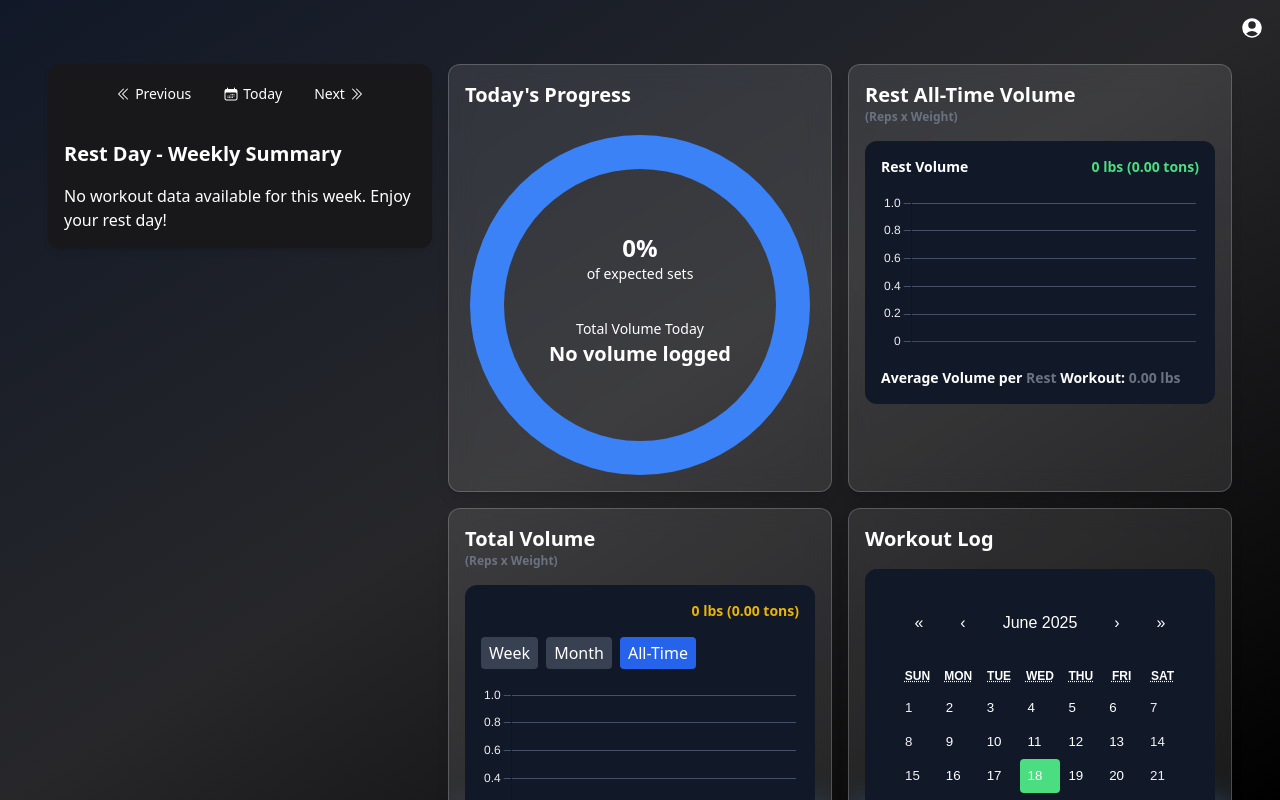
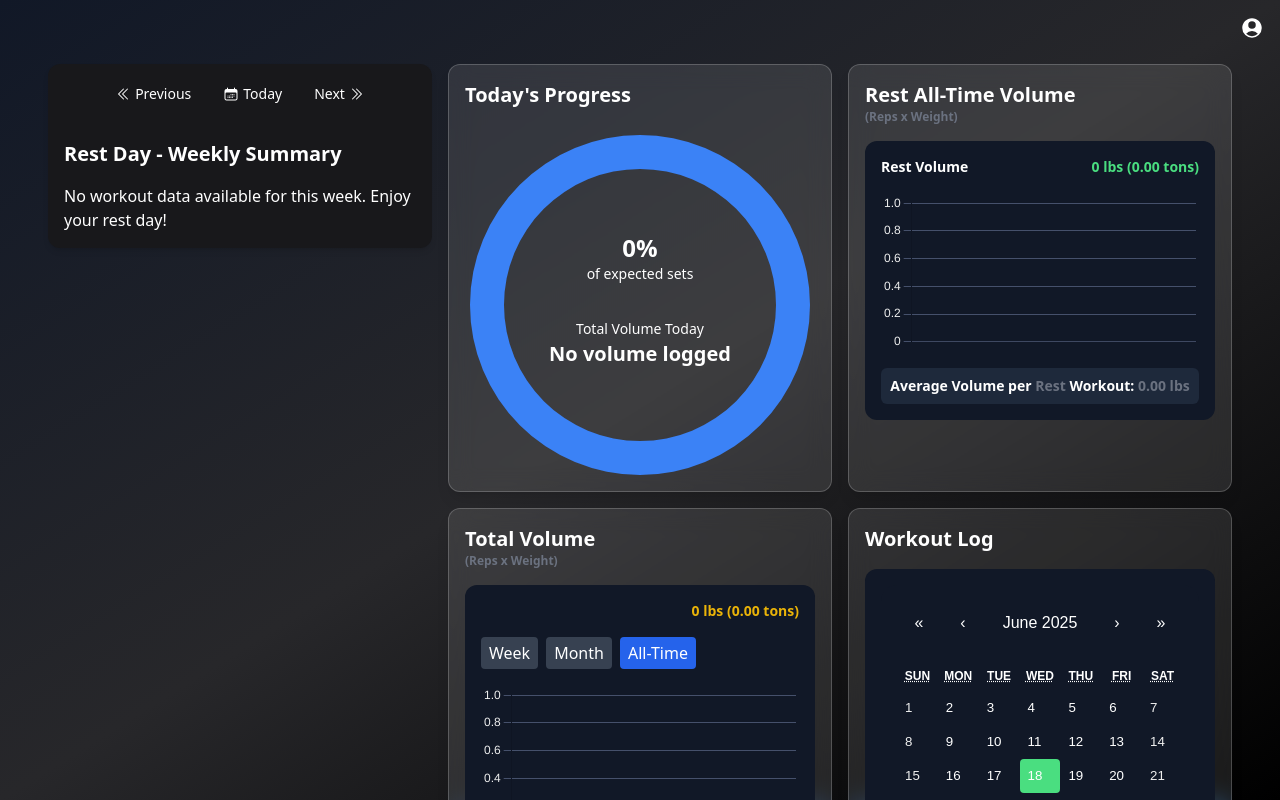
Before and after one commit to BrascoMarketing/Kevin-s-React-App-Tracker, a React (Vite) app: page / in a window 1280 px wide. Shown: the top 800 px of the page. Built offline with nearby package versions, Linux system fonts and the light colour scheme.

Commit message:
Updated stat formatting

```diff
--- a/src/components/WorkoutTypeVolumeChart.jsx
+++ b/src/components/WorkoutTypeVolumeChart.jsx
@@ -103,7 +103,7 @@ export default function WorkoutTypeVolumeChart({ logs, viewedDate }) {
           </span>
         </div>
         <Line data={data} options={options} />
-        <div className="text-sm text-white font-bold mt-6">
+        <div className="text-center text-sm text-white font-bold mt-6 bg-slate-800 p-2 rounded-md">
         Average Volume per <span className="text-sm font-bold" style={{ color: lineColor }}>{workoutType}</span> Workout: <span className="text-sm font-bold" style={{ color: lineColor }}>{Number(averageVolume).toLocaleString('en-US', { minimumFractionDigits: 2, maximumFractionDigits: 2 })} lbs</span>
       </div>
       </div>
```
